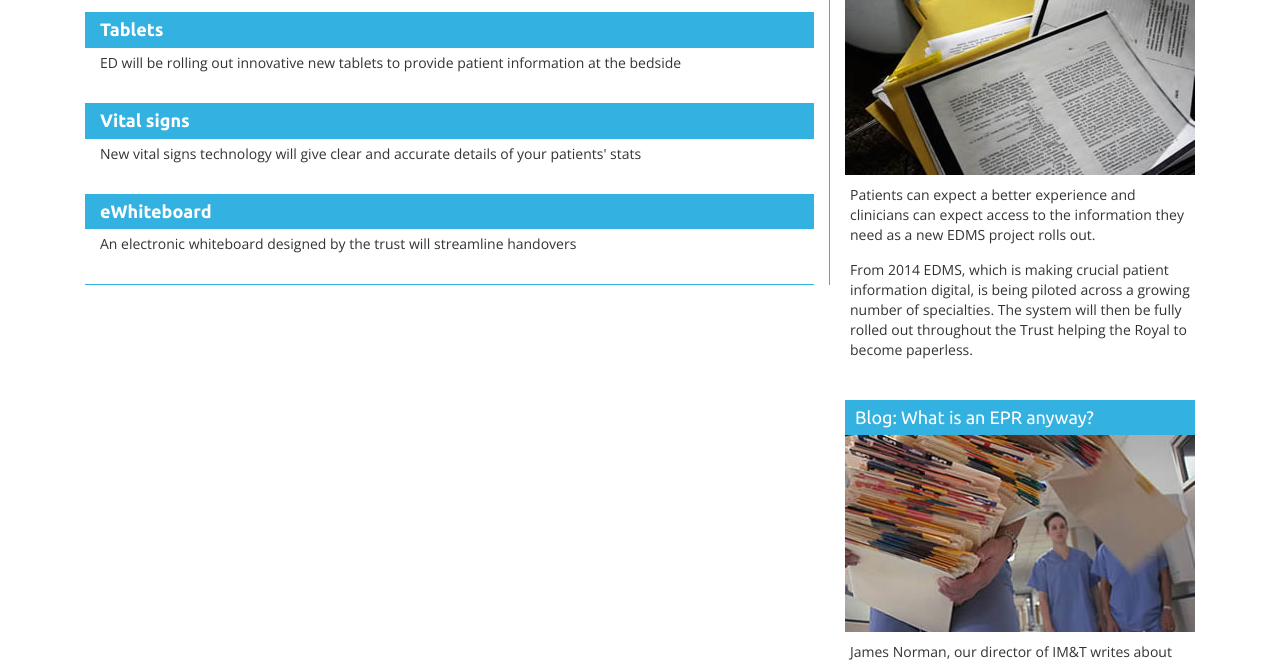
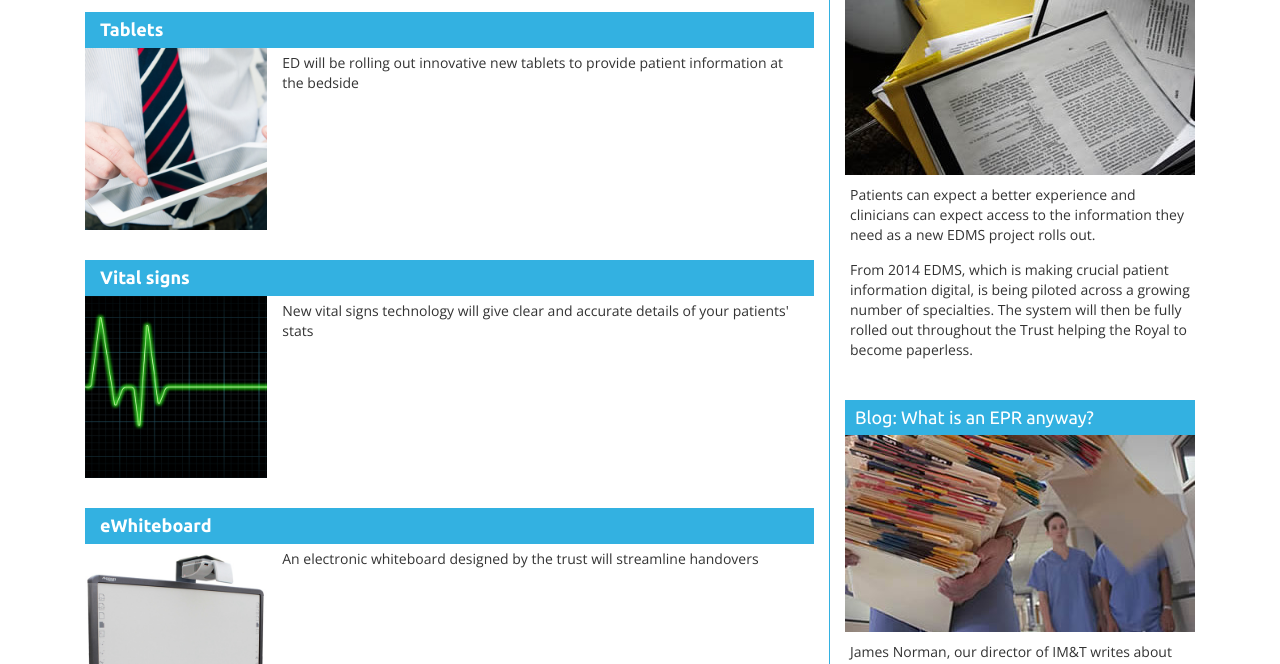
Before and after one commit to BigGMK/RLBUHT-Microsite, a plain HTML site: page project-coming-soon.html in a window 1280 px wide. Shown: the part 288-952 px from the top of the page. Drawn offline with nearby package versions, Linux system fonts and the light colour scheme; files that its build step writes are made by us from their sources.

Commit message:
Add coming soon icons
Add icons for coming soon projects

```diff
--- a/project-coming-soon.html
+++ b/project-coming-soon.html
@@ -26,8 +26,9 @@
               <!-- Show current project from category - example -->
 
               <div class="row">
-                <div class="col-md-12 name">Tablets</div>
-                <div class="col-md-12 excerpt">
+                <div class="col-md-12 name"><a href="/post.html">Tablets</a></div>
+                        <div class="col-md-3 logo"><a href="/post.html"><img src="/media/tablet.jpg" alt="Tablets" class="img"></a></div>
+                        <div class="col-md-9 excerpt">
                   ED will be rolling out innovative new tablets to provide patient information at the bedside
                 </div>
               </div>
@@ -35,8 +36,9 @@
               <!-- Show current project from category - example -->
 
               <div class="row">
-                <div class="col-md-12 name">Vital signs</div>
-                <div class="col-md-12 excerpt">
+                <div class="col-md-12 name"><a href="/post.html">Vital signs</a></div>
+                        <div class="col-md-3 logo"><a href="/post.html"><img src="/media/vital.jpg" alt="Vital signs" class="img"></a></div>
+                        <div class="col-md-9 excerpt">
                   New vital signs technology will give clear and accurate details of your patients' stats
                 </div>
               </div>
@@ -44,8 +46,9 @@
               <!-- Show current project from category - example -->
 
               <div class="row">
-                <div class="col-md-12 name">eWhiteboard</div>
-                <div class="col-md-12 excerpt">
+                <div class="col-md-12 name"><a href="/post.html">eWhiteboard</a></div>
+                  <div class="col-md-3 logo"><a href="/post.html"><img src="/media/ewhite.jpg" alt="eWhiteboard" class="img"></a></div>
+                  <div class="col-md-9 excerpt">
                   An electronic whiteboard designed by the trust will streamline handovers
                 </div>
               </div>
```
Also changed, not shown: media/ewhite.jpg (added), media/tablet.jpg (added), media/vital.jpg (added).
